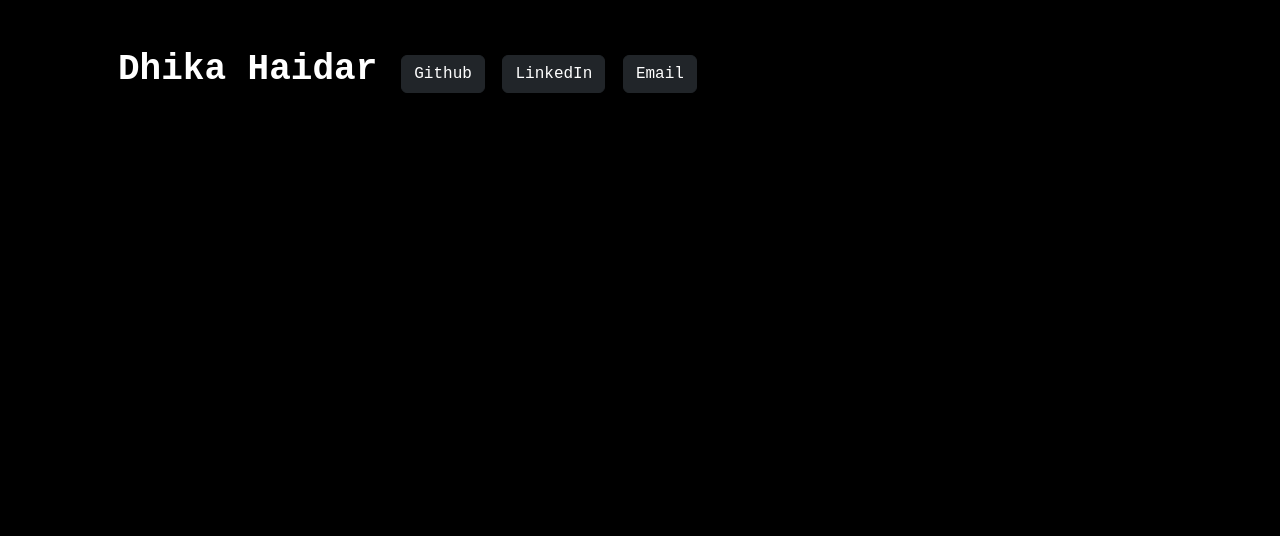
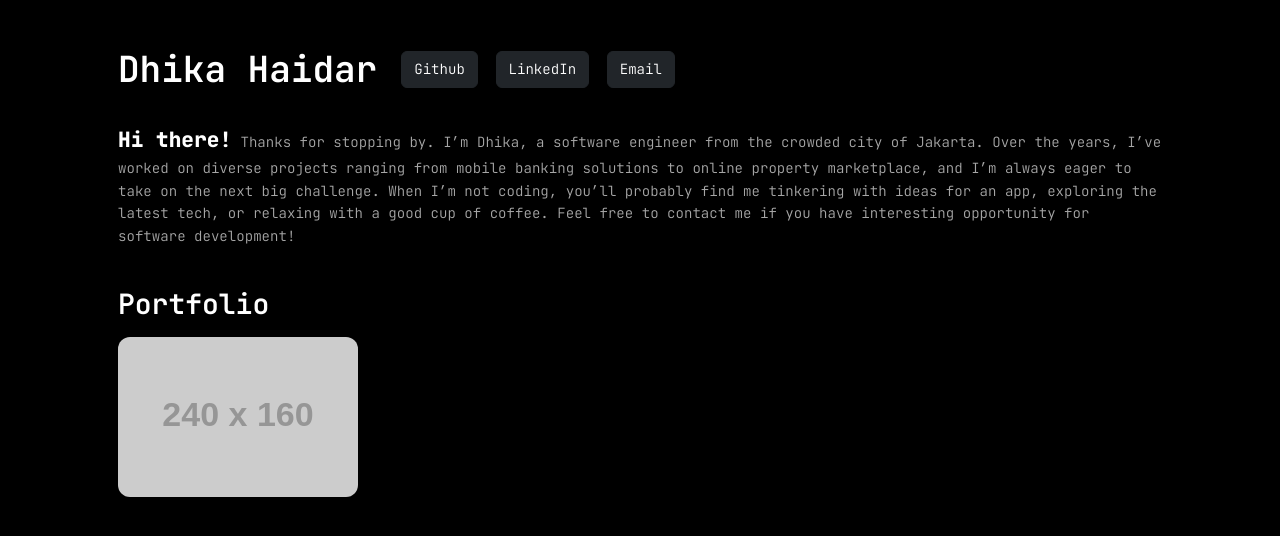
Before and after one commit to dhik-a/dhik-a.github.io, a plain HTML site: page index.html in a window 1280 px wide. Drawn offline with nearby package versions, Linux system fonts and the light colour scheme; placeholder pictures from the web are drawn by us; a web font is replaced by a local one.

Commit message:
Add bio and portfolio section (unfinished)

```diff
--- a/index.html
+++ b/index.html
@@ -15,8 +15,10 @@
       integrity="sha384-YvpcrYf0tY3lHB60NNkmXc5s9fDVZLESaAA55NDzOxhy9GkcIdslK1eN7N6jIeHz"
       crossorigin="anonymous"
     ></script>
+    <link rel="preconnect" href="https://fonts.googleapis.com" />
+    <link rel="preconnect" href="https://fonts.gstatic.com" crossorigin />
     <link
-      href="https://fonts.googleapis.com/css2?family=VT323&display=swap"
+      href="https://fonts.googleapis.com/css2?family=Inria+Sans:ital,wght@0,300;0,400;0,700;1,300;1,400;1,700&family=JetBrains+Mono:ital,wght@0,100..800;1,100..800&display=swap"
       rel="stylesheet"
     />
     <style>
@@ -27,23 +29,67 @@
       }
       h1 {
         font-size: 2.25em;
+        font-weight: 600;
+      }
+      h3 {
+        font-weight: 600;
+      }
+      .btn,
+      p {
+        font-size: 0.88em;
+        font-weight: 300;
+        line-height: 1.6;
+      }
+      p {
+        color: #a6a6a6;
+      }
+      .btn {
+        color: #ffffff;
+      }
+      .lead {
+        font-size: 1.5em;
         font-weight: 800;
+        color: #ffffff;
       }
-
-      .btn {
-        font-size: 1em;
+      img {
+        border-radius: 12px;
       }
     </style>
   </head>
   <body>
     <div class="container p-5">
+      <!-- HEADER TITLE-->
       <div class="row">
         <div class="d-flex align-items-center mb-4">
           <h1 class="text-white">Dhika Haidar</h1>
           <div class="px-4">
-            <a href="#" class="btn btn-dark me-2">Github</a>
-            <a href="#" class="btn btn-dark me-2">LinkedIn</a>
-            <a href="#" class="btn btn-dark">Email</a>
+            <a href="#" class="btn btn-dark me-2 mb-2">Github</a>
+            <a href="#" class="btn btn-dark me-2 mb-2">LinkedIn</a>
+            <a href="#" class="btn btn-dark mb-2">Email</a>
+          </div>
+        </div>
+      </div>
+      <!-- BIO -->
+      <div class="row">
+        <p>
+          <span class="lead">Hi there!</span> Thanks for stopping by. I’m Dhika,
+          a software engineer from the crowded city of Jakarta. Over the years,
+          I’ve worked on diverse projects ranging from mobile banking solutions
+          to online property marketplace, and I’m always eager to take on the
+          next big challenge. When I’m not coding, you’ll probably find me
+          tinkering with ideas for an app, exploring the latest tech, or
+          relaxing with a good cup of coffee. Feel free to contact me if you
+          have interesting opportunity for software development!
+        </p>
+      </div>
+      <!-- PORTFOLIO -->
+      <div class="mt-4">
+        <div class="row mb-2">
+          <h3>Portfolio</h3>
+        </div>
+        <div class="row">
+          <div class="col-4">
+            <img src="https://placehold.co/240x160/png" />
           </div>
         </div>
       </div>
```
